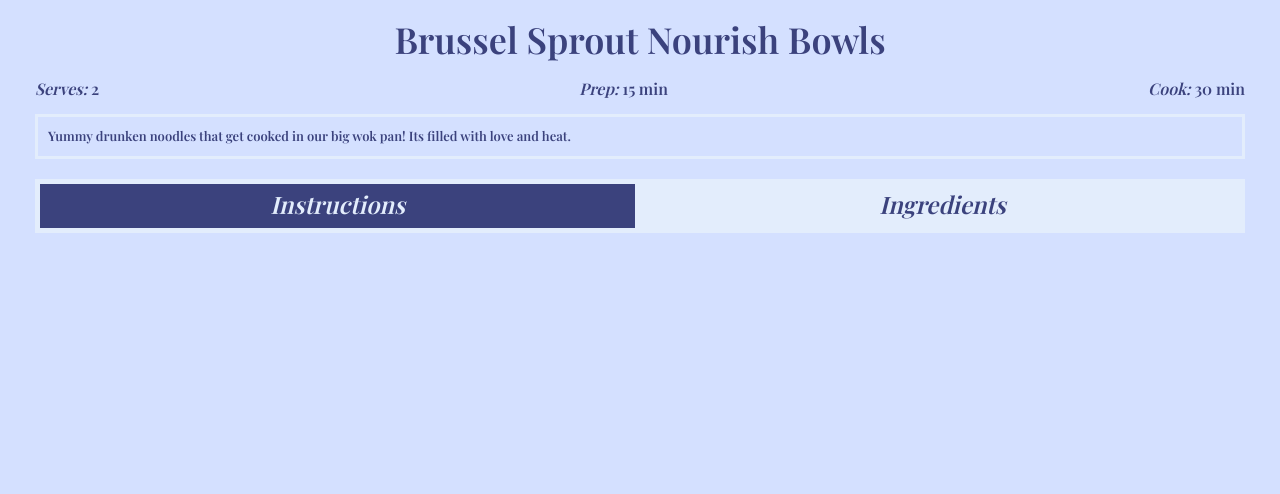
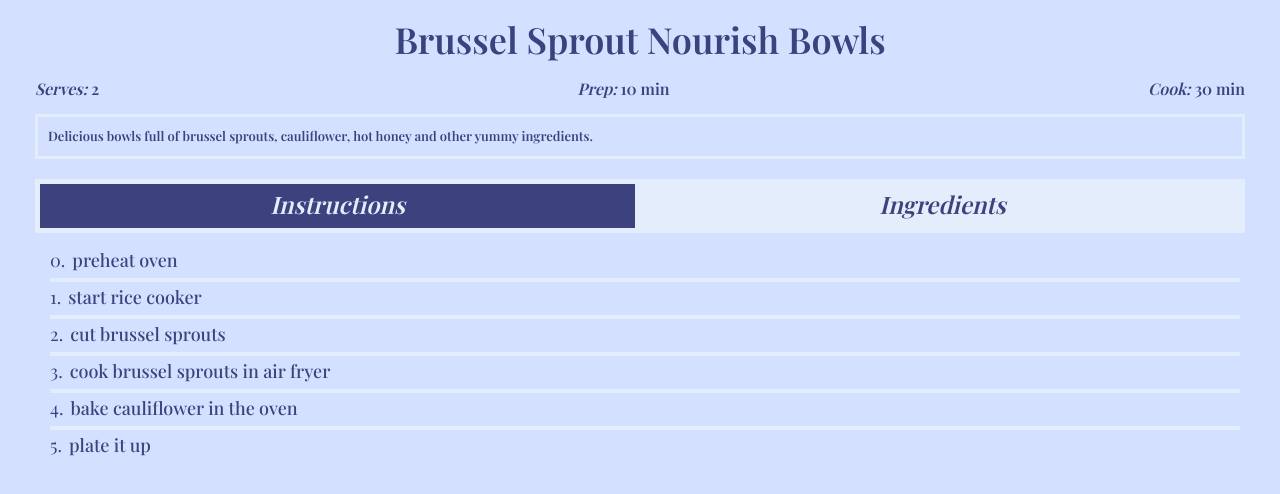
Before and after one commit to ethanphelps/gracies-eats, a React app: page /recipe/1 in a window 1280 px wide. Shown: the top 494 px of the page. Built offline with nearby package versions, Linux system fonts and the light colour scheme; a web font is replaced by a local one.

Commit message:
recipe view page loads generic data and there is a loading spinner

```diff
--- a/package.json
+++ b/package.json
@@ -11,7 +11,8 @@
   "license": "ISC",
   "dependencies": {
     "react": "^18.2.0",
-    "react-dom": "^18.2.0"
+    "react-dom": "^18.2.0",
+    "react-spinners": "^0.13.6"
   },
   "devDependencies": {
     "@types/react": "^18.0.15",
--- a/src/mocks/mock-recipes.ts
+++ b/src/mocks/mock-recipes.ts
@@ -12,10 +12,11 @@ export const recipes: Recipe[] = [
             { id: 0, name: 'garlic cloves', quantity: 3},
             { id: 1, name: 'green onions', quantity: 5},
             { id: 2, name: 'bell pepper', quantity: 1},
+            { id: 3, name: 'pack of noodles', quantity: 1},
         ],
         instructions: [
             { id: 0, description: 'preheat oven', prePrep: true },
-            { id: 1, description: 'stir veggies in the wok', prePrep: false },
+            { id: 1, description: 'stir veggies in the wok until lightly brown', prePrep: false },
         ]
     },
     {
@@ -36,6 +37,8 @@ export const recipes: Recipe[] = [
             { id: 1, description: 'start rice cooker', prePrep: true },
             { id: 2, description: 'cut brussel sprouts', prePrep: false },
             { id: 3, description: 'cook brussel sprouts in air fryer', prePrep: false },
+            { id: 4, description: 'bake cauliflower in the oven', prePrep: false },
+            { id: 5, description: 'plate it up', prePrep: false },
         ]
     }
 ]
--- a/src/pages/recipe/RecipeView.tsx
+++ b/src/pages/recipe/RecipeView.tsx
@@ -1,28 +1,47 @@
-import React, { useContext, useEffect, useState } from "react";
+import React, { useContext, useEffect, useState, CSSProperties } from "react";
 import { RouteContext } from "../../context";
 import { Ingredient, InstructionStep, Recipe } from "../../models/models";
 import "./recipe.scss";
 import { recipes } from "../../mocks/mock-recipes";
+import { PacmanLoader } from "react-spinners";
 
-const IngredientRow: React.FC = ({
+const spinnerCSS: CSSProperties = {
+    top: "-30px",
+    left: "-35px"
+}
+
+const IngredientRow = ({
     ingredient,
 }: {
     ingredient: Ingredient;
 }): React.ReactElement => {
     return (
         <section className="list-row">
-            <span>◈</span>
-            <span>{ingredient.quantity}</span>
-            <span>{ingredient.name}</span>
+            <div className="list-icon">◈</div>
+            <div>{ingredient.quantity.toString() + ' ' + ingredient.name}</div>
+        </section>
+    );
+};
+const InstructionRow = ({
+    instruction,
+}: {
+    instruction: InstructionStep;
+}): React.ReactElement => {
+    return (
+        <section className="list-row">
+            <div className="list-number">{instruction.id}.</div>
+            <div>{instruction.description}</div>
         </section>
     );
 };
 
-export const RecipeView: React.FC = (): React.ReactElement => {
+const Divider = (): React.ReactElement => <div className="divider"></div>
+
+
+export const RecipeView = (): React.ReactElement => {
     const routeContext = useContext(RouteContext);
     const [toggle, setToggle] = useState("instructions");
     const [recipeData, setRecipeData] = useState<Recipe | null>(null);
-    // let recipeData: Recipe | null = null;
 
     // make network call to get recipe data here
     useEffect(() => {
@@ -30,8 +49,8 @@ export const RecipeView: React.FC = (): React.ReactElement => {
         for(const recipe of recipes) {
             if(recipe.id == recipeId) {
                 console.log(`Recipe ${recipeId} found!`)
-                // recipeData = recipe;
-                setRecipeData(recipe);
+                // setRecipeData(recipe);
+                setTimeout(() => setRecipeData(recipe), 200)
             }
         }
         if(!recipeData) {
@@ -39,35 +58,33 @@ export const RecipeView: React.FC = (): React.ReactElement => {
         }
     }, []);
 
-    const instructionsClass =
-        toggle === "instructions" ? "toggle-text selected" : "toggle-text";
-    const ingredientsClass =
-        toggle === "ingredients" ? "toggle-text selected" : "toggle-text";
+    const instructionsClass = toggle === "instructions" ? "toggle-text selected" : "toggle-text";
+    const ingredientsClass = toggle === "ingredients" ? "toggle-text selected" : "toggle-text";
 
-    console.log("Available dynamic parameters: ", routeContext.params);
-
+    if(!recipeData) {
+        return (
+            <div id="loader-container">
+                <PacmanLoader size={30} color="#3b427d" cssOverride={spinnerCSS}></PacmanLoader>
+            </div>
+        );
+    } else {
         return (
             <div id="recipe-container">
-            <header id="recipe-title">{recipeData ? recipeData.title : 'loading'}</header>
+                <header id="recipe-title">{recipeData.title}</header>
                 <section id="recipe-details">
                     <div className="info-item">
-                    Serves: <span>{2}</span>
+                        Serves: <span>{recipeData.serves}</span>
                     </div>
                     <div className="info-item">
-                    Prep: <span>{"15 min"}</span>
+                        Prep: <span>{recipeData.prepTime}</span>
                     </div>
                     <div className="info-item">
-                    Cook: <span>{"30 min"}</span>
+                        Cook: <span>{recipeData.cookTime}</span>
                     </div>
                 </section>
                 <section id="recipe-description">
-                <p>
-                    {
-                        "Yummy drunken noodles that get cooked in our big wok pan! Its filled with love and heat."
-                    }
-                </p>
+                    <p> { recipeData.description } </p>
                 </section>
-            {/* <span>This is the recipe page for id {routeContext.params['recipeId']} with random id {routeContext.params['editParam']}</span> */}
                 <div id="ingredients-instructions-toggle">
                     <div id="instructions" className="toggle-item">
                         <div
@@ -88,9 +105,27 @@ export const RecipeView: React.FC = (): React.ReactElement => {
                 </div>
 
                 <section id="instructions-ingredients-container">
-                <div id="instructions" className="item-list"></div>
-                <div id="ingredients" className="item-list"></div>
+                    {toggle === "instructions" ?
+                        <div id="instructions" className="item-list">
+                            {recipeData.instructions.map((instruction: InstructionStep, i: number) => (
+                                <>
+                                    <InstructionRow key={instruction.id} instruction={instruction}/>
+                                    {i == recipeData.instructions.length - 1 ? null : <Divider />}
+                                </>
+                            ))}
+                        </div>
+                    :
+                        <div id="ingredients" className="item-list">
+                            {recipeData.ingredients.map((ingredient: Ingredient, i: number) => (
+                                <>
+                                    <IngredientRow key={ingredient.id} ingredient={ingredient}/>
+                                    {i == recipeData.ingredients.length - 1 ? null : <Divider />}
+                                </>
+                            ))}
+                        </div>
+                    }
                 </section>
             </div>
         );
+    }
 };
--- a/src/pages/recipe/recipe.scss
+++ b/src/pages/recipe/recipe.scss
@@ -78,3 +78,43 @@ $side-padding: 35px;
     padding-bottom: 8px;
     transition: all 0.2s ease-in-out;
 }
+
+#loader-container {
+    display: flex;
+    justify-content: center;
+    align-items: center;
+    height: 100vh;
+}
+
+#instructions-ingredients-container {
+    margin-top: 15px;
+    padding-left: 15px;
+    padding-right: 5px;
+    font-size: 18px;
+    font-weight: 500;
+}
+
+.list-row {
+    display: flex;
+    margin-bottom: 2px;
+    div {
+        margin-right: 7px;
+    }
+    .list-icon {
+        font-size: 12px;
+        font-weight: 300;
+        margin-top: 6px;
+    }
+    .list-number {
+        font-size: 18px;
+        font-weight: 300;
+    }
+}
+
+.divider {
+    border: 2px solid colors.$accent-blue;
+    margin-top: 6px;
+    margin-bottom: 3px;
+    // margin-left: 10px;
+    // margin-right: 10px;
+}
```
Also changed, not shown: 1 other file (tests, documents, lock files or other folders). Lines whose indentation alone changed are shown as unchanged.
